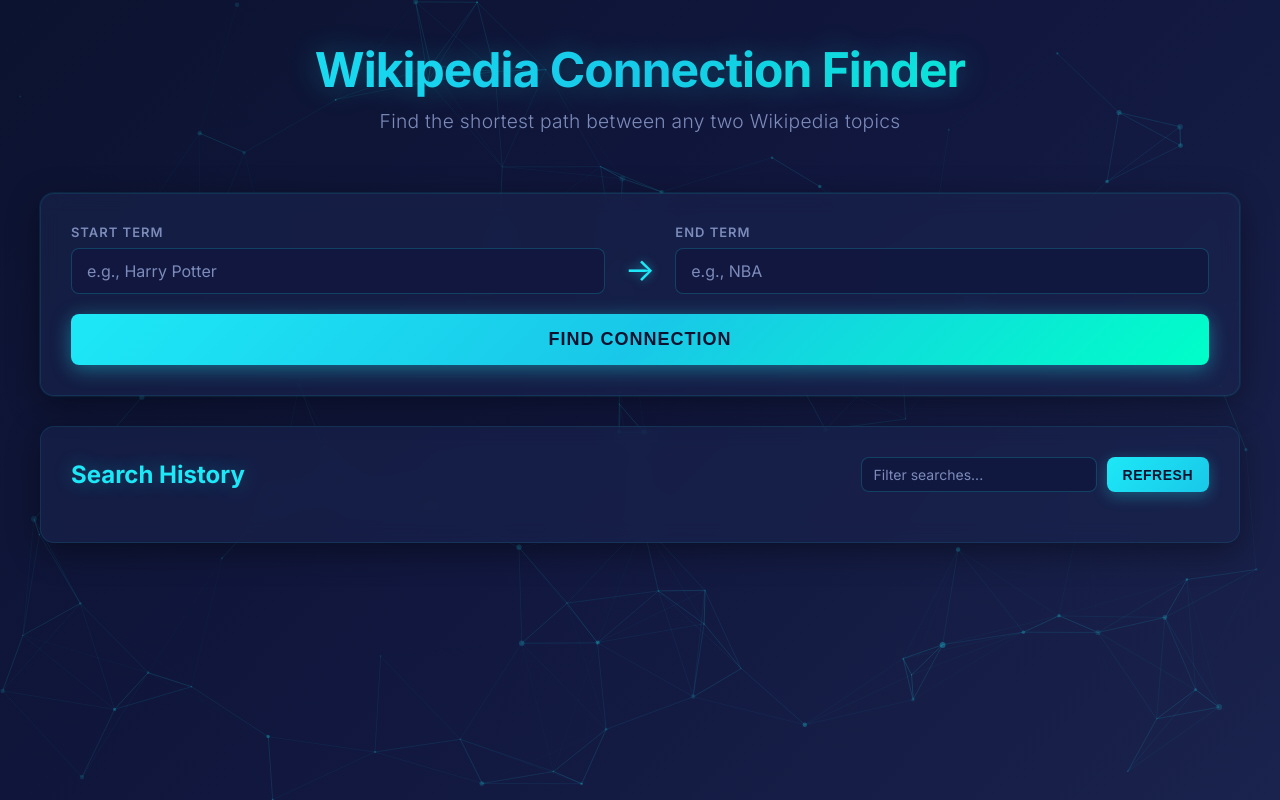
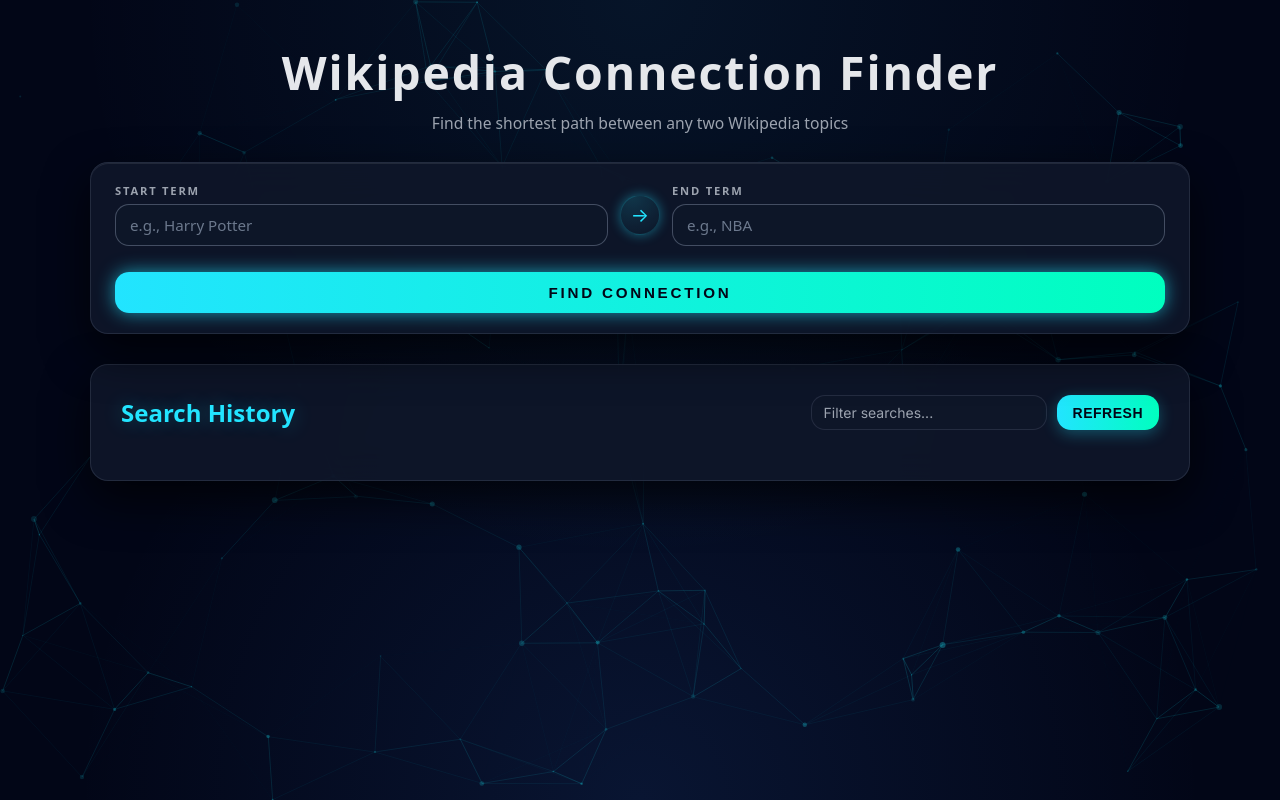
Before and after one commit to rangulvers/Wiki_Graph, a Python web app: template templates/index.html in a window 1280 px wide. Run offline with Jinja, Linux system fonts and the light colour scheme; the template is opened without the code that fills it, so the values that code supplies are empty.

Commit message:
Refactor styles and update color scheme for modern design
- Introduced CSS variables for consistent theming across components.
- Updated background colors, borders, and shadows for a cohesive look.
- Enhanced button styles with gradient backgrounds and hover effects.
- Adjusted input fields and containers for improved usability and aesthetics.
- Modified PathNode and SearchParticles JavaScript files to align color values with new design.
- Improved tooltip and particle animations for better visual feedback.

```diff
--- a/static/css/style.css
+++ b/static/css/style.css
@@ -1,19 +1,40 @@
 @import url('https://fonts.googleapis.com/css2?family=Inter:wght@300;400;600;700&display=swap');
 
-* {
+/* Modern Design System */
+:root {
+    --bg: #020617;
+    --bg-elevated: rgba(15, 23, 42, 0.9);
+    --border-subtle: rgba(148, 163, 184, 0.16);
+    --accent: #22e4ff;
+    --accent-soft: rgba(34, 228, 255, 0.16);
+    --accent-strong: #00ffbf;
+    --text: #e5e7eb;
+    --text-muted: #9ca3af;
+    --radius-xl: 18px;
+    --radius-lg: 14px;
+    --shadow-soft: 0 18px 45px rgba(0, 0, 0, 0.7);
+    --transition-fast: 180ms ease-out;
+}
+
+*,
+*::before,
+*::after {
+    box-sizing: border-box;
     margin: 0;
     padding: 0;
-    box-sizing: border-box;
 }
 
 body {
-    font-family: 'Inter', -apple-system, BlinkMacSystemFont, 'Segoe UI', Roboto, sans-serif;
-    background: linear-gradient(135deg, #0C1330 0%, #11173E 50%, #1A234D 100%);
     min-height: 100vh;
-    padding: 20px;
+    font-family: system-ui, -apple-system, BlinkMacSystemFont, 'Inter', "SF Pro Text", "Segoe UI", sans-serif;
+    color: var(--text);
+    background:
+        radial-gradient(circle at top, rgba(56, 189, 248, 0.08), transparent 55%),
+        radial-gradient(circle at bottom, rgba(59, 130, 246, 0.12), transparent 55%),
+        var(--bg);
+    padding: 40px 24px 80px;
     position: relative;
     overflow-x: hidden;
-    color: #E9F1FF;
 }
 
 #particles-js {
@@ -27,147 +48,194 @@ body {
 }
 
 .container {
-    max-width: 1200px;
+    max-width: 1100px;
     margin: 0 auto;
     position: relative;
     z-index: 1;
 }
 
+/* Header / Title Area */
 header {
     text-align: center;
-    color: #E9F1FF;
-    margin-bottom: 40px;
-    padding: 20px;
+    margin-bottom: 28px;
 }
 
 header h1 {
-    font-size: 3em;
-    margin-bottom: 10px;
+    font-size: clamp(2.3rem, 4vw, 2.9rem);
+    letter-spacing: 0.04em;
     font-weight: 700;
-    background: linear-gradient(135deg, #1DE8F7 0%, #19C8E8 50%, #00FFC8 100%);
+    margin-bottom: 8px;
+}
+
+header h1 span {
+    background: linear-gradient(120deg, var(--accent), var(--accent-strong));
     -webkit-background-clip: text;
-    -webkit-text-fill-color: transparent;
     background-clip: text;
-    text-shadow: 0 0 30px rgba(29, 232, 247, 0.3);
-    letter-spacing: -1px;
+    color: transparent;
 }
 
 .subtitle {
-    font-size: 1.2em;
-    color: #7C8BBA;
-    font-weight: 300;
-    letter-spacing: 0.3px;
+    margin-top: 8px;
+    font-size: 0.98rem;
+    color: var(--text-muted);
+    font-weight: 400;
 }
 
+/* Glass Card System */
 .search-container {
-    background: rgba(26, 35, 77, 0.6);
-    backdrop-filter: blur(10px);
-    border-radius: 14px;
-    padding: 30px;
-    box-shadow: 0 8px 32px rgba(0, 0, 0, 0.4),
-                0 0 0 1px rgba(29, 232, 247, 0.1);
-    margin-bottom: 30px;
-    border: 1px solid rgba(29, 232, 247, 0.1);
+    background: var(--bg-elevated);
+    border-radius: var(--radius-xl);
+    border: 1px solid var(--border-subtle);
+    box-shadow: var(--shadow-soft);
+    backdrop-filter: blur(18px);
+    -webkit-backdrop-filter: blur(18px);
+    padding: 20px 24px;
+    margin-bottom: 24px;
     position: relative;
     z-index: 100;
 }
 
+.search-container::before {
+    content: "";
+    position: absolute;
+    inset: 0;
+    border-radius: inherit;
+    border-top: 1px solid rgba(255, 255, 255, 0.12);
+    opacity: 0.7;
+    pointer-events: none;
+}
+
+/* Search Row with Grid Layout */
 .input-group {
-    display: flex;
-    align-items: flex-end;
-    gap: 20px;
-    margin-bottom: 20px;
-    flex-wrap: wrap;
+    display: grid;
+    grid-template-columns: 1fr auto 1fr;
+    gap: 12px;
+    align-items: center;
+    margin-bottom: 16px;
 }
 
 .input-wrapper {
-    flex: 1;
-    min-width: 200px;
     position: relative;
 }
 
 .input-wrapper label {
     display: block;
-    margin-bottom: 8px;
-    color: #7C8BBA;
+    text-transform: uppercase;
+    font-size: 0.7rem;
+    letter-spacing: 0.16em;
+    color: var(--text-muted);
+    margin-bottom: 6px;
     font-weight: 600;
-    font-size: 13px;
-    text-transform: uppercase;
-    letter-spacing: 1px;
 }
 
 .input-wrapper input {
     width: 100%;
-    padding: 12px 15px;
-    border: 1px solid rgba(29, 232, 247, 0.2);
-    border-radius: 8px;
-    font-size: 16px;
-    background: rgba(17, 23, 62, 0.8);
-    color: #E9F1FF;
-    transition: all 0.3s;
-    font-family: 'Inter', sans-serif;
+    padding: 10px 14px;
+    padding-right: 40px;
+    border-radius: var(--radius-lg);
+    border: 1px solid rgba(148, 163, 184, 0.4);
+    background: rgba(15, 23, 42, 0.85);
+    color: var(--text);
+    font-size: 0.95rem;
+    outline: none;
+    font-family: inherit;
+    transition:
+        border-color var(--transition-fast),
+        box-shadow var(--transition-fast),
+        background var(--transition-fast),
+        transform var(--transition-fast);
+}
+
+.input-wrapper input::placeholder {
+    color: rgba(148, 163, 184, 0.7);
 }
 
 .input-wrapper input:focus {
-    outline: none;
-    border-color: #1DE8F7;
-    box-shadow: 0 0 20px rgba(29, 232, 247, 0.3);
-    background: rgba(17, 23, 62, 1);
+    border-color: var(--accent);
+    box-shadow: 0 0 0 1px rgba(34, 228, 255, 0.6),
+        0 0 25px rgba(34, 228, 255, 0.35);
+    background: rgba(15, 23, 42, 0.98);
+    transform: translateY(-0.5px);
 }
 
-.input-wrapper input::placeholder {
-    color: #7C8BBA;
+/* Arrow Between Inputs */
+.arrow {
+    width: 40px;
+    height: 40px;
+    border-radius: 999px;
+    border: 1px solid var(--accent-soft);
+    display: flex;
+    align-items: center;
+    justify-content: center;
+    background: radial-gradient(circle at 30% 0%, var(--accent-soft), transparent);
+    box-shadow: 0 0 12px rgba(34, 228, 255, 0.4);
+    font-size: 1.2rem;
+    color: var(--accent);
+    padding: 0;
 }
 
-.arrow {
-    font-size: 2em;
-    color: #1DE8F7;
-    padding-bottom: 5px;
-    text-shadow: 0 0 10px rgba(29, 232, 247, 0.5);
-}
-
+/* Primary Button */
 #find-btn {
+    margin-top: 10px;
     width: 100%;
-    padding: 15px 30px;
-    background: linear-gradient(135deg, #1DE8F7 0%, #19C8E8 50%, #00FFC8 100%);
-    color: #0C1330;
     border: none;
-    border-radius: 8px;
-    font-size: 18px;
-    font-weight: 700;
+    border-radius: var(--radius-lg);
+    padding: 12px 16px;
+    font-size: 0.95rem;
+    letter-spacing: 0.18em;
+    text-transform: uppercase;
+    font-weight: 600;
+    background: linear-gradient(90deg, var(--accent), var(--accent-strong));
+    color: #020617;
     cursor: pointer;
-    transition: all 0.3s;
-    box-shadow: 0 4px 20px rgba(29, 232, 247, 0.4);
-    text-transform: uppercase;
-    letter-spacing: 1px;
+    box-shadow: 0 0 18px rgba(34, 228, 255, 0.65);
+    transition:
+        transform 140ms ease-out,
+        box-shadow 140ms ease-out,
+        filter 140ms ease-out;
 }
 
 #find-btn:hover {
-    transform: translateY(-2px);
-    box-shadow: 0 6px 30px rgba(29, 232, 247, 0.6);
+    transform: translateY(-1px);
+    filter: brightness(1.06);
+    box-shadow: 0 0 28px rgba(34, 228, 255, 0.8);
 }
 
 #find-btn:active {
-    transform: translateY(0);
+    transform: translateY(1px) scale(0.99);
+    box-shadow: 0 0 12px rgba(34, 228, 255, 0.6);
 }
 
 #find-btn:disabled {
     opacity: 0.6;
     cursor: not-allowed;
     transform: none;
+    filter: none;
 }
 
+/* Graph Card */
 .loading {
-    background: rgba(26, 35, 77, 0.6);
-    backdrop-filter: blur(10px);
-    border-radius: 14px;
+    background: var(--bg-elevated);
+    border-radius: var(--radius-xl);
+    border: 1px solid var(--border-subtle);
+    box-shadow: var(--shadow-soft);
+    backdrop-filter: blur(18px);
+    -webkit-backdrop-filter: blur(18px);
     padding: 0;
-    box-shadow: 0 8px 32px rgba(0, 0, 0, 0.4);
-    border: 1px solid rgba(29, 232, 247, 0.1);
     position: relative;
     min-height: 500px;
     overflow: hidden;
     z-index: 10;
+}
+
+.loading::before {
+    content: "";
+    position: absolute;
+    inset: 0;
+    border-radius: inherit;
+    border-top: 1px solid rgba(255, 255, 255, 0.12);
+    opacity: 0.7;
+    pointer-events: none;
 }
 
 #live-search-canvas {
@@ -418,13 +489,14 @@ header h1 {
 
 /* History Section */
 .history-section {
-    background: rgba(26, 35, 77, 0.6);
-    backdrop-filter: blur(10px);
-    border-radius: 14px;
+    background: var(--bg-elevated);
+    backdrop-filter: blur(18px);
+    -webkit-backdrop-filter: blur(18px);
+    border-radius: var(--radius-xl);
     padding: 30px;
-    box-shadow: 0 8px 32px rgba(0, 0, 0, 0.4);
+    box-shadow: var(--shadow-soft);
     margin-top: 30px;
-    border: 1px solid rgba(29, 232, 247, 0.1);
+    border: 1px solid var(--border-subtle);
     position: relative;
     z-index: 1;
 }
@@ -439,10 +511,10 @@ header h1 {
 }
 
 .history-header h2 {
-    color: #1DE8F7;
+    color: var(--accent);
     margin: 0;
     font-weight: 700;
-    text-shadow: 0 0 20px rgba(29, 232, 247, 0.3);
+    text-shadow: 0 0 20px rgba(34, 228, 255, 0.3);
 }
 
 .history-controls {
@@ -452,41 +524,42 @@ header h1 {
 
 .history-controls input {
     padding: 8px 12px;
-    border: 1px solid rgba(29, 232, 247, 0.2);
-    border-radius: 8px;
+    border: 1px solid var(--border-subtle);
+    border-radius: var(--radius-lg);
     font-size: 14px;
-    background: rgba(17, 23, 62, 0.8);
-    color: #E9F1FF;
+    background: rgba(15, 23, 42, 0.8);
+    color: var(--text);
     font-family: 'Inter', sans-serif;
+    transition: all var(--transition-fast);
 }
 
 .history-controls input:focus {
     outline: none;
-    border-color: #1DE8F7;
-    box-shadow: 0 0 15px rgba(29, 232, 247, 0.3);
+    border-color: var(--accent);
+    box-shadow: 0 0 15px rgba(34, 228, 255, 0.3);
 }
 
 .history-controls input::placeholder {
-    color: #7C8BBA;
+    color: var(--text-muted);
 }
 
 .history-controls button {
     padding: 8px 16px;
-    background: linear-gradient(135deg, #1DE8F7 0%, #19C8E8 100%);
-    color: #0C1330;
+    background: linear-gradient(90deg, var(--accent), var(--accent-strong));
+    color: var(--bg);
     border: none;
-    border-radius: 8px;
+    border-radius: var(--radius-lg);
     cursor: pointer;
     font-size: 14px;
     font-weight: 700;
-    transition: all 0.3s;
-    box-shadow: 0 4px 15px rgba(29, 232, 247, 0.3);
+    transition: all var(--transition-fast);
+    box-shadow: 0 4px 15px rgba(34, 228, 255, 0.3);
     text-transform: uppercase;
     letter-spacing: 0.5px;
 }
 
 .history-controls button:hover {
-    box-shadow: 0 4px 20px rgba(29, 232, 247, 0.5);
+    box-shadow: 0 4px 20px rgba(34, 228, 255, 0.5);
     transform: translateY(-1px);
 }
 
--- a/static/js/modules/PathNode.js
+++ b/static/js/modules/PathNode.js
@@ -23,9 +23,9 @@ export class PathNode {
     }
 
     getColor() {
-        if (this.isStart) return '29, 232, 247'; // Cyan
-        if (this.isEnd) return '0, 255, 200'; // Green
-        return '179, 229, 255'; // Blue-white
+        if (this.isStart) return '34, 228, 255'; // Cyan (accent)
+        if (this.isEnd) return '0, 255, 191'; // Cyan-green (accent-strong)
+        return '179, 229, 255'; // Blue-white (intermediate nodes)
     }
 
     draw(ctx, isHovered = false, isHighlighted = false) {
@@ -84,7 +84,7 @@ export class PathNode {
         ctx.shadowBlur = 15;
         ctx.shadowColor = 'rgba(0, 0, 0, 0.5)';
 
-        ctx.fillStyle = 'rgba(17, 23, 62, 0.95)';
+        ctx.fillStyle = 'rgba(15, 23, 42, 0.95)';
         ctx.beginPath();
         ctx.roundRect(tooltipX, tooltipY, tooltipWidth, tooltipHeight, 8);
         ctx.fill();
@@ -103,7 +103,7 @@ export class PathNode {
         ctx.fillText(this.label, this.x, tooltipY + 20);
 
         // Draw small arrow pointing to node
-        ctx.fillStyle = 'rgba(17, 23, 62, 0.95)';
+        ctx.fillStyle = 'rgba(15, 23, 42, 0.95)';
         ctx.beginPath();
         ctx.moveTo(this.x, tooltipY + tooltipHeight);
         ctx.lineTo(this.x - 6, tooltipY + tooltipHeight);
--- a/static/js/modules/SearchParticles.js
+++ b/static/js/modules/SearchParticles.js
@@ -100,7 +100,7 @@ export class SearchParticles {
                 vy: (Math.random() - 0.5) * 0.5,
                 size: 0.8 + Math.random() * 1.2,
                 opacity: 0.2 + Math.random() * 0.2,
-                color: Math.random() > 0.5 ? '29, 232, 247' : '0, 255, 200', // Mix of cyan and green
+                color: Math.random() > 0.5 ? '34, 228, 255' : '0, 255, 191', // Mix of cyan and cyan-green
                 frozen: false
             });
         }
@@ -426,7 +426,7 @@ export class SearchParticles {
 
         const centerX = sourceNode.x;
         const centerY = sourceNode.y;
-        const color = direction === 'forward' ? '29, 232, 247' : '0, 255, 200'; // cyan : green
+        const color = direction === 'forward' ? '34, 228, 255' : '0, 255, 191'; // cyan : cyan-green
 
         for (let i = 0; i < count; i++) {
             // Shoot particles in random directions (full 360 degrees)
@@ -691,8 +691,8 @@ export class SearchParticles {
     }
 
     animate() {
-        // Fully clear the canvas each frame (no trails)
-        this.ctx.fillStyle = 'rgba(17, 23, 62, 1.0)';
+        // Fully clear the canvas each frame (no trails) - match new background
+        this.ctx.fillStyle = 'rgba(2, 6, 23, 1.0)';
         this.ctx.fillRect(0, 0, this.canvas.width, this.canvas.height);
 
         // Update and draw background particles
@@ -794,10 +794,10 @@ export class SearchParticles {
             this.ctx.beginPath();
             this.ctx.moveTo(leftToCenter.startX, leftToCenter.y);
             this.ctx.lineTo(currentX, leftToCenter.y);
-            this.ctx.strokeStyle = 'rgba(29, 232, 247, 0.8)';
+            this.ctx.strokeStyle = 'rgba(34, 228, 255, 0.8)';
             this.ctx.lineWidth = 4;
             this.ctx.shadowBlur = 20;
-            this.ctx.shadowColor = 'rgba(29, 232, 247, 0.8)';
+            this.ctx.shadowColor = 'rgba(34, 228, 255, 0.8)';
             this.ctx.stroke();
             this.ctx.shadowBlur = 0;
         } else {
@@ -805,10 +805,10 @@ export class SearchParticles {
             this.ctx.beginPath();
             this.ctx.moveTo(leftToCenter.startX, leftToCenter.y);
             this.ctx.lineTo(leftToCenter.endX, leftToCenter.y);
-            this.ctx.strokeStyle = 'rgba(29, 232, 247, 0.8)';
+            this.ctx.strokeStyle = 'rgba(34, 228, 255, 0.8)';
             this.ctx.lineWidth = 4;
             this.ctx.shadowBlur = 20;
-            this.ctx.shadowColor = 'rgba(29, 232, 247, 0.8)';
+            this.ctx.shadowColor = 'rgba(34, 228, 255, 0.8)';
             this.ctx.stroke();
             this.ctx.shadowBlur = 0;
 
@@ -819,10 +819,10 @@ export class SearchParticles {
             this.ctx.beginPath();
             this.ctx.moveTo(centerToRight.startX, centerToRight.y);
             this.ctx.lineTo(currentX, centerToRight.y);
-            this.ctx.strokeStyle = 'rgba(0, 255, 200, 0.8)';
+            this.ctx.strokeStyle = 'rgba(0, 255, 191, 0.8)';
             this.ctx.lineWidth = 4;
             this.ctx.shadowBlur = 20;
-            this.ctx.shadowColor = 'rgba(0, 255, 200, 0.8)';
+            this.ctx.shadowColor = 'rgba(0, 255, 191, 0.8)';
             this.ctx.stroke();
             this.ctx.shadowBlur = 0;
         }
@@ -854,7 +854,7 @@ export class SearchParticles {
                 const opacity = baseOpacity * revealProgress;
 
                 this.ctx.save();
-                this.ctx.strokeStyle = `rgba(29, 232, 247, ${opacity})`;
+                this.ctx.strokeStyle = `rgba(34, 228, 255, ${opacity})`;
                 this.ctx.lineWidth = conn.thickness;
                 this.ctx.lineCap = 'round';
 
@@ -917,14 +917,14 @@ export class SearchParticles {
                 const opacity = isHighlighted ? 0.8 : 0.3;
 
                 this.ctx.save();
-                this.ctx.strokeStyle = `rgba(29, 232, 247, ${opacity})`;
+                this.ctx.strokeStyle = `rgba(34, 228, 255, ${opacity})`;
                 this.ctx.lineWidth = conn.thickness;
                 this.ctx.lineCap = 'round';
 
                 // Add glow for highlighted edges
                 if (isHighlighted) {
                     this.ctx.shadowBlur = 15;
-                    this.ctx.shadowColor = 'rgba(29, 232, 247, 0.8)';
+                    this.ctx.shadowColor = 'rgba(34, 228, 255, 0.8)';
                 }
 
                 this.ctx.beginPath();
@@ -961,7 +961,7 @@ export class SearchParticles {
                 const y = p.sourceNode.y + (p.targetNode.y - p.sourceNode.y) * p.progress;
 
                 // Draw particle with gradient color
-                const color = p.sourceNode.isStart ? '29, 232, 247' : '255, 255, 255';
+                const color = p.sourceNode.isStart ? '34, 228, 255' : '255, 255, 255';
 
                 this.ctx.beginPath();
                 this.ctx.arc(x, y, p.size, 0, Math.PI * 2);
@@ -1160,7 +1160,7 @@ export class SearchParticles {
                 vy: (Math.random() - 0.5) * 1.5,
                 size: 0.8 + Math.random() * 1.2,
                 opacity: 0.3 + Math.random() * 0.3,
-                color: Math.random() > 0.5 ? '29, 232, 247' : '0, 255, 200',
+                color: Math.random() > 0.5 ? '34, 228, 255' : '0, 255, 191',
                 targetNode: null
             });
         }
@@ -1260,14 +1260,14 @@ export class SearchParticles {
             const opacity = isHighlighted ? 0.8 : 0.3;
 
             ctx.save();
-            ctx.strokeStyle = `rgba(29, 232, 247, ${opacity})`;
+            ctx.strokeStyle = `rgba(34, 228, 255, ${opacity})`;
             ctx.lineWidth = edge.thickness;
             ctx.lineCap = 'round';
 
             // Add glow for highlighted edges
             if (isHighlighted) {
                 ctx.shadowBlur = 15;
-                ctx.shadowColor = 'rgba(29, 232, 247, 0.8)';
+                ctx.shadowColor = 'rgba(34, 228, 255, 0.8)';
             }
 
             ctx.beginPath();
```
Also changed, not shown: other parts of static/css/style.css (+118 -113 lines).
